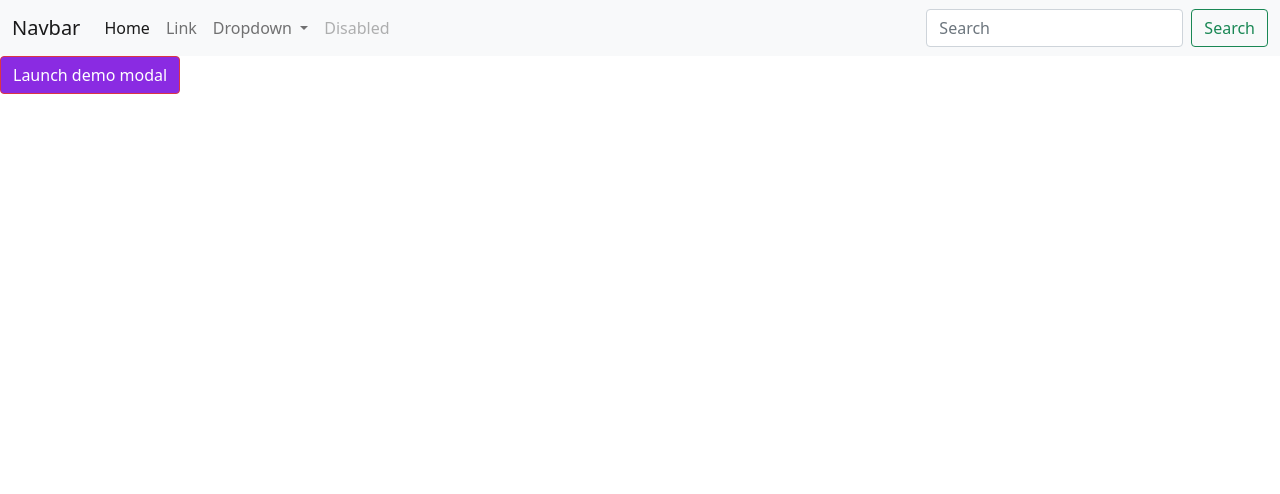
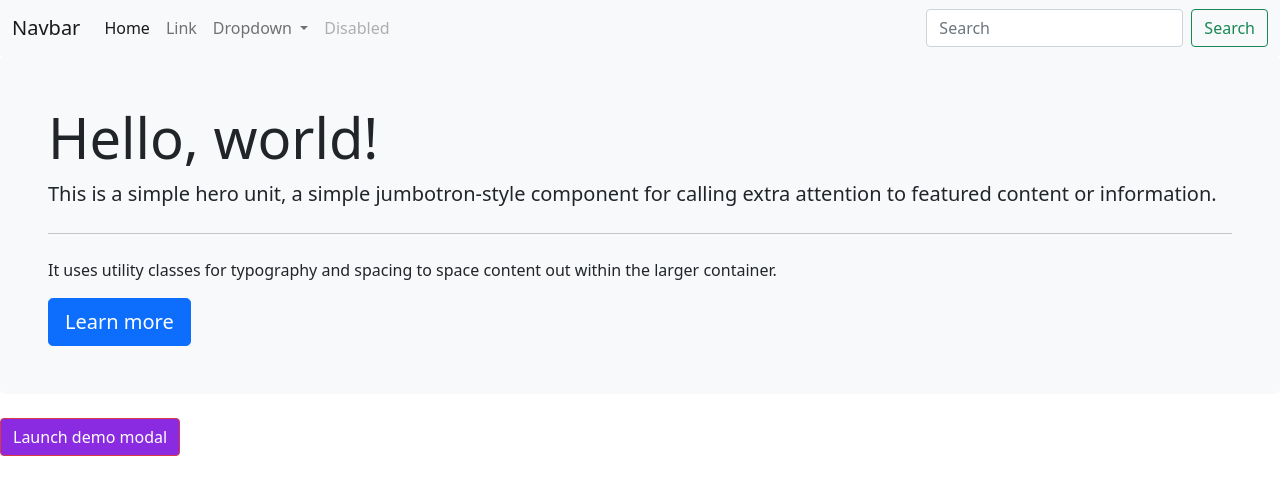
Before and after one commit to samixtures/Udemy-Javascript, a plain HTML site: page project_files (css)/bootstrap/index.html in a window 1280 px wide. Drawn offline with nearby package versions, Linux system fonts and the light colour scheme.

Commit message:
Bootstrap jumbotron addition?

```diff
--- a/project_files (css)/bootstrap/index.html
+++ b/project_files (css)/bootstrap/index.html
@@ -42,6 +42,15 @@
           </div>
         </div>
       </nav>
+
+      <div class="p-5 mb-4 bg-light rounded-3">
+        <h1 class="display-4">Hello, world!</h1>
+        <p class="lead">This is a simple hero unit, a simple jumbotron-style component for calling extra attention to featured content or information.</p>
+        <hr class="my-4">
+        <p>It uses utility classes for typography and spacing to space content out within the larger container.</p>
+        <a class="btn btn-primary btn-lg" href="#" role="button">Learn more</a>
+      </div>
+
       <!-- Button trigger modal -->
     <button type="button" class="btn btn-danger" data-bs-toggle="modal" data-bs-target="#exampleModal">
     Launch demo modal
```
